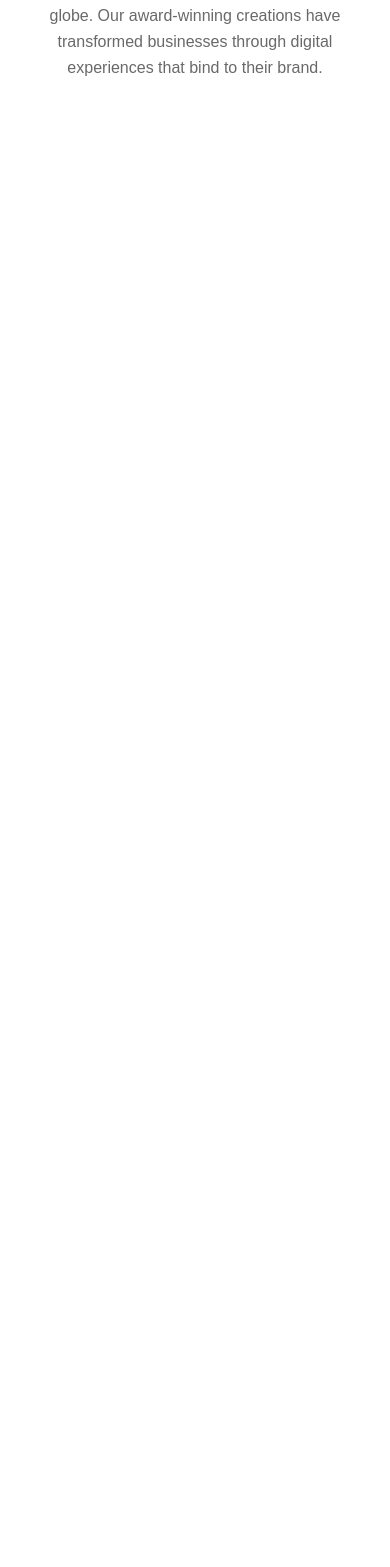
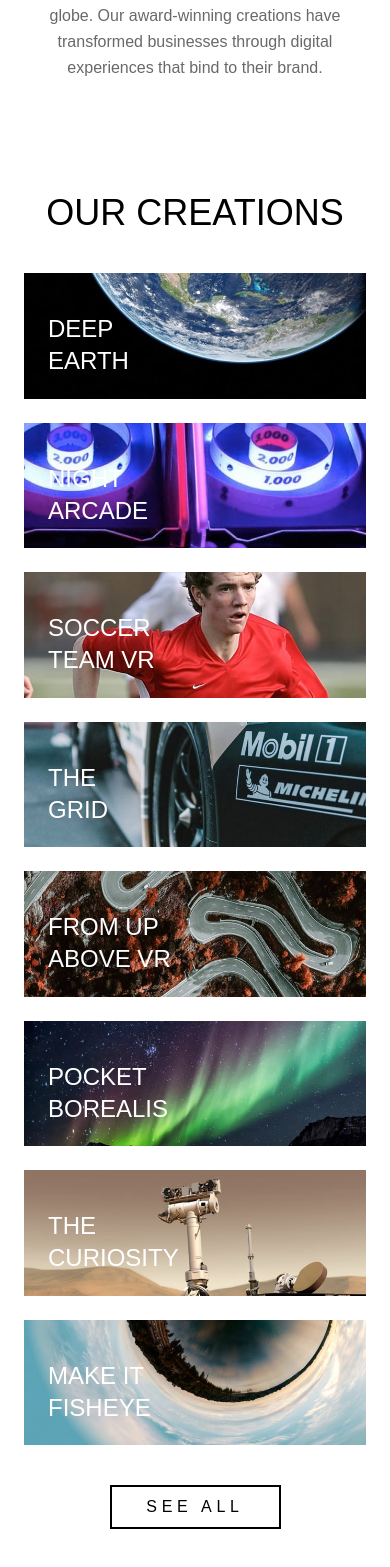
Before and after one commit to aguorcha/loopstudios, a Vue app: page / in a window 390 px wide. Shown: the part 1193-2760 px from the top of the page. Before the commit the page ends 1298 px from the top, so only its background shows below. Built offline with nearby package versions, Linux system fonts and the light colour scheme.

Commit message:
Maquetación mobile del CreationsComponent

```diff
--- a/src/App.vue
+++ b/src/App.vue
@@ -1,11 +1,13 @@
 <script setup>
 import HeaderComponent from './components/HeaderComponent.vue';
 import DescriptionComponent from './components/DescriptionComponent.vue';
+import CreationsComponent from './components/CreationsComponent.vue';
 </script>
 
 <template>
   <header-component></header-component>
   <description-component></description-component>
+  <creations-component></creations-component>
 </template>
 
 
--- /dev/null
+++ b/src/components/CreationsComponent.vue
@@ -0,0 +1,65 @@
+<template>
+  <div class="flex flex-col justify-center items-center mt-16 mb-20 p-6">
+    <h2 class="title text-center text-4xl font-josefin-sans font-light mb-10">OUR CREATIONS</h2>
+    <button class="order-last mt-10 w-1/2 p-2 font-alata tracking-extra border-2 border-black">SEE ALL</button>
+
+    <div class="grid grid-cols-1 gap-6">
+      <div class="relative">
+        <img src="../assets/images/mobile/image-deep-earth.jpg" alt="Deep Earth">
+        <div class="absolute top-4 left-0 font-josefin-sans font-light text-white text-2xl p-6 mr-56">
+          <h3 class="">DEEP EARTH</h3>
+        </div>
+      </div>
+
+      <div class="relative">
+        <img src="../assets/images/mobile/image-night-arcade.jpg" alt="Nigth Arcade">
+        <div class="absolute top-4 left-0 font-josefin-sans font-light text-white text-2xl p-6 mr-56">
+          <h3 class="">NIGHT ARCADE</h3>
+        </div>
+      </div>
+
+      <div class="relative">
+        <img src="../assets/images/mobile/image-soccer-team.jpg" alt="Soccer Team VR">
+        <div class="absolute top-4 left-0 font-josefin-sans font-light text-white text-2xl p-6 mr-32">
+          <h3 class="">SOCCER TEAM VR</h3>
+        </div>
+      </div>
+
+      <div class="relative">
+        <img src="../assets/images/mobile/image-grid.jpg" alt="The Grid">
+        <div class="absolute top-4 left-0 font-josefin-sans font-light text-white text-2xl p-6 mr-56">
+          <h3 class="">THE GRID</h3>
+        </div>
+      </div>
+
+      <div class="relative">
+        <img src="../assets/images/mobile/image-from-above.jpg" alt="From Up Above VR">
+        <div class="absolute top-4 left-0 font-josefin-sans font-light text-white text-2xl p-6 mr-32">
+          <h3 class="">FROM UP ABOVE VR</h3>
+        </div>
+      </div>
+
+      <div class="relative">
+        <img src="../assets/images/mobile/image-pocket-borealis.jpg" alt="Pocket Borealis">
+        <div class="absolute top-4 left-0 font-josefin-sans font-light text-white text-2xl p-6 mr-56">
+          <h3 class="">POCKET BOREALIS</h3>
+        </div>
+      </div>
+
+      <div class="relative">
+        <img src="../assets/images/mobile/image-curiosity.jpg" alt="The Curiosity">
+        <div class="absolute top-4 left-0 font-josefin-sans font-light text-white text-2xl p-6 mr-56">
+          <h3 class="">THE CURIOSITY</h3>
+        </div>
+      </div>
+
+      <div class="relative">
+        <img src="../assets/images/mobile/image-fisheye.jpg" alt="Make It Fisheye">
+        <div class="absolute top-4 left-0 font-josefin-sans font-light text-white text-2xl p-6 mr-56">
+          <h3 class="">MAKE IT FISHEYE</h3>
+        </div>
+      </div>
+    </div>
+  </div>
+
+</template>
--- a/tailwind.config.js
+++ b/tailwind.config.js
@@ -18,6 +18,9 @@ export default {
       },
       margin: {
         '-12': '-12%',
+      },
+      letterSpacing: {
+        extra: '0.3rem',
       }
     },
   },
```
